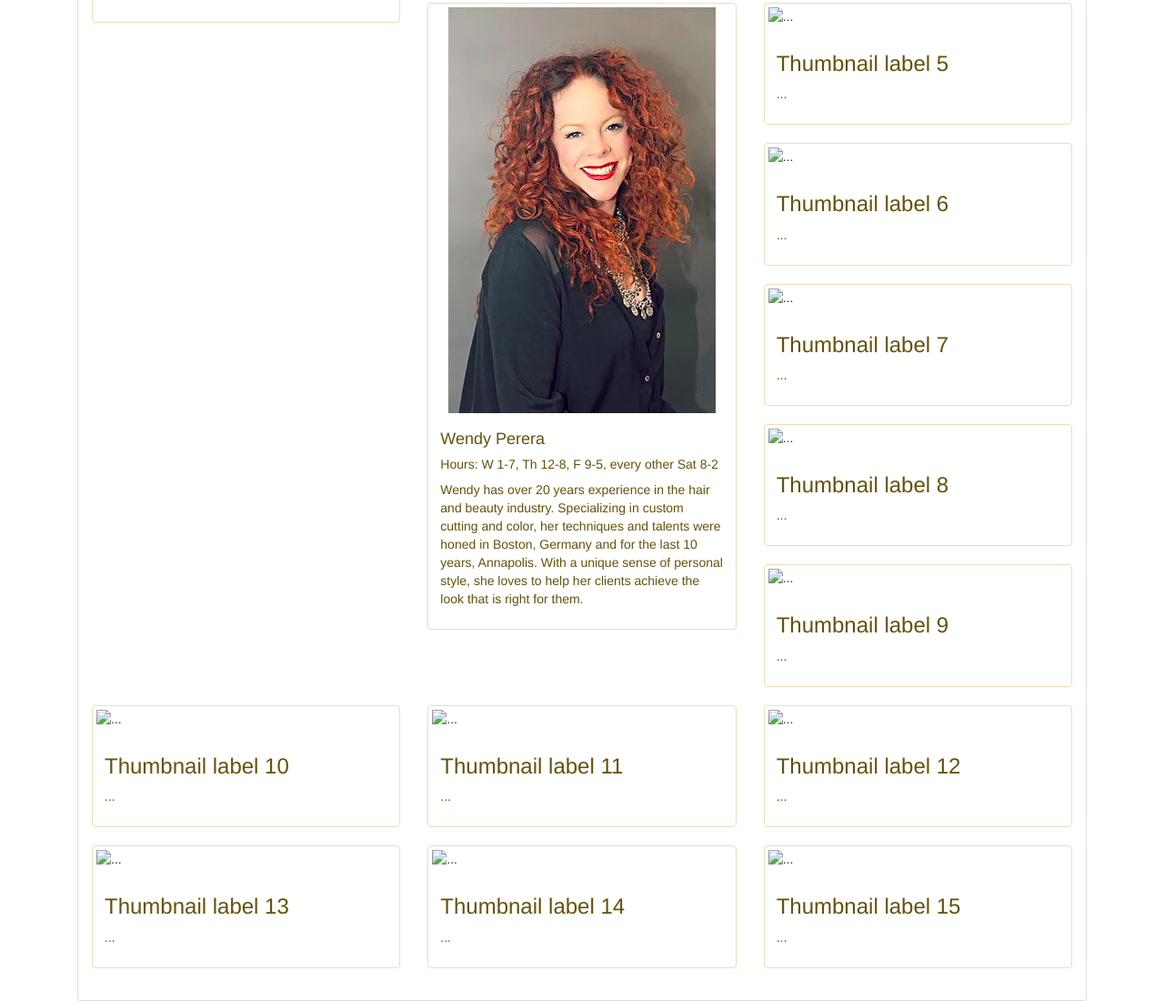
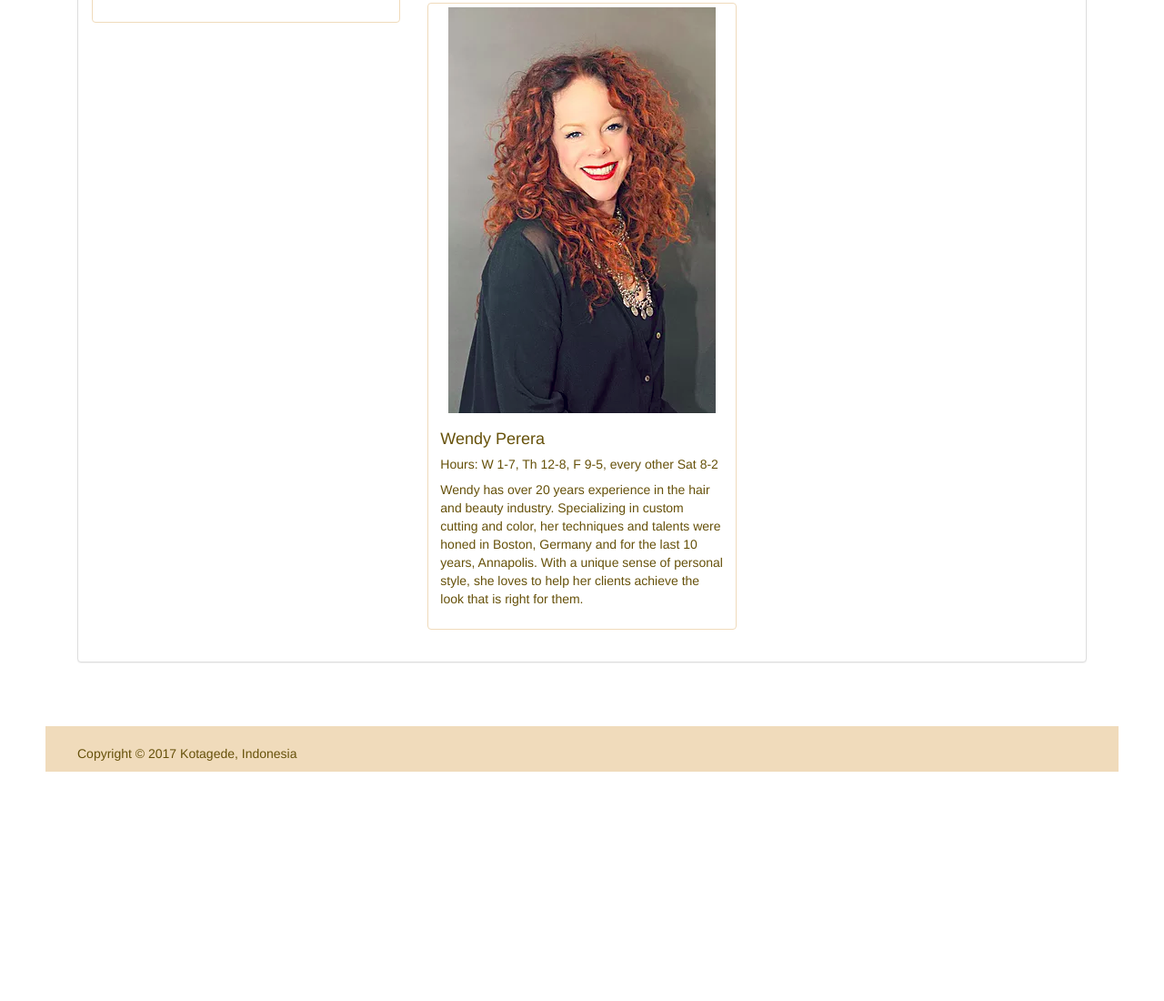
Before and after one commit to bungkoko/RCSM-html, a plain HTML site: page talent.html in a window 1280 px wide. Shown: the part 954-2054 px from the top of the page at 91% size. After the commit the page ends 1812 px from the top, so only its background shows below. Drawn offline with Linux system fonts and the light colour scheme.

Commit message:
modified halaman talent

```diff
--- a/talent.html
+++ b/talent.html
@@ -82,105 +82,6 @@
                 </div>
               </div>
             </div>
-            <div class="col-sm-6 col-md-4">
-              <div class="thumbnail">
-                <img src="..." alt="...">
-                <div class="caption">
-                  <h3>Thumbnail label 5</h3>
-                  <p>...</p>
-                </div>
-              </div>
-            </div>
-            <div class="col-sm-6 col-md-4">
-              <div class="thumbnail">
-                <img src="..." alt="...">
-                <div class="caption">
-                  <h3>Thumbnail label 6</h3>
-                  <p>...</p>
-                </div>
-              </div>
-            </div>
-            <div class="col-sm-6 col-md-4">
-              <div class="thumbnail">
-                <img src="..." alt="...">
-                <div class="caption">
-                  <h3>Thumbnail label 7</h3>
-                  <p>...</p>
-                </div>
-              </div>
-            </div>
-            <div class="col-sm-6 col-md-4">
-              <div class="thumbnail">
-                <img src="..." alt="...">
-                <div class="caption">
-                  <h3>Thumbnail label 8</h3>
-                  <p>...</p>
-                </div>
-              </div>
-            </div>
-            <div class="col-sm-6 col-md-4">
-              <div class="thumbnail">
-                <img src="..." alt="...">
-                <div class="caption">
-                  <h3>Thumbnail label 9</h3>
-                  <p>...</p>
-                </div>
-              </div>
-            </div>
-            <div class="col-sm-6 col-md-4">
-              <div class="thumbnail">
-                <img src="..." alt="...">
-                <div class="caption">
-                  <h3>Thumbnail label 10</h3>
-                  <p>...</p>
-                </div>
-              </div>
-            </div>
-            <div class="col-sm-6 col-md-4">
-              <div class="thumbnail">
-                <img src="..." alt="...">
-                <div class="caption">
-                  <h3>Thumbnail label 11</h3>
-                  <p>...</p>
-                </div>
-              </div>
-            </div>
-            <div class="col-sm-6 col-md-4">
-              <div class="thumbnail">
-                <img src="..." alt="...">
-                <div class="caption">
-                  <h3>Thumbnail label 12</h3>
-                  <p>...</p>
-                </div>
-              </div>
-            </div>
-            <div class="col-sm-6 col-md-4">
-              <div class="thumbnail">
-                <img src="..." alt="...">
-                <div class="caption">
-                  <h3>Thumbnail label 13</h3>
-                  <p>...</p>
-                </div>
-              </div>
-            </div>
-            <div class="col-sm-6 col-md-4">
-              <div class="thumbnail">
-                <img src="..." alt="...">
-                <div class="caption">
-                  <h3>Thumbnail label 14</h3>
-                  <p>...</p>
-                </div>
-              </div>
-            </div>
-            <div class="col-sm-6 col-md-4">
-              <div class="thumbnail">
-                <img src="..." alt="...">
-                <div class="caption">
-                  <h3>Thumbnail label 15</h3>
-                  <p>...</p>
-                </div>
-              </div>
-            </div>
           </div>
         </div>
       </div>
```
